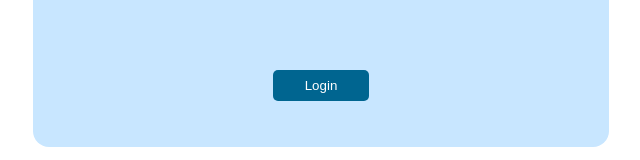
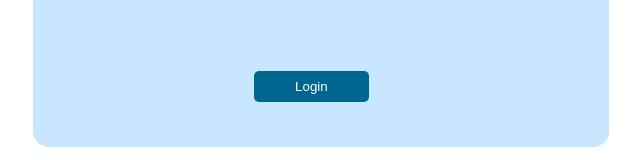
Before and after one commit to cepdnaclk/e19-3yp-Pera-Swarm-Modular-Robots, a React (Vite) app in the folder client-webapp/: page / in a window 1280 px wide. Shown: the part 518-678 px from the top of the page, without its empty margins (319-959 px from the left). Built offline with nearby package versions, Linux system fonts and the light colour scheme.

Commit message:
Your commit message here

```diff
--- a/client-webapp/src/components/login-light.css
+++ b/client-webapp/src/components/login-light.css
@@ -61,7 +61,9 @@ input {
 
 }
 .button{
-    margin-top: 3em;
+    position: absolute;
+    top:34em;
+    right: 18em; /*position fixed for login button*/
     width:20%;
     background-color: rgb(0,101,144);
     color: white;
@@ -74,3 +76,9 @@ input {
     filter: brightness(1.2);
 
 }
+
+.error{
+    color: red;
+    font-style: italic;
+    font-family:'Segoe UI', Tahoma, Geneva, Verdana, sans-serif
+}
```
